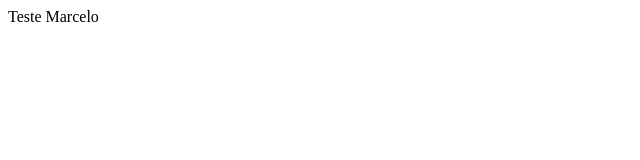
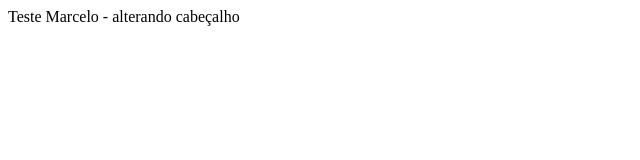
Before and after one commit to joaossa/AluraGithub, a plain HTML site: page index.html in a window 1280 px wide. Shown: the whole page, without its empty margins (0-640 px from the left). Drawn offline with Linux system fonts and the light colour scheme.

Commit message:
Alterando cabeçalho 01

```diff
--- a/index.html
+++ b/index.html
@@ -1 +1 @@
-<p>Teste Marcelo</p>
+<p>Teste Marcelo - alterando cabeçalho</p>
```
